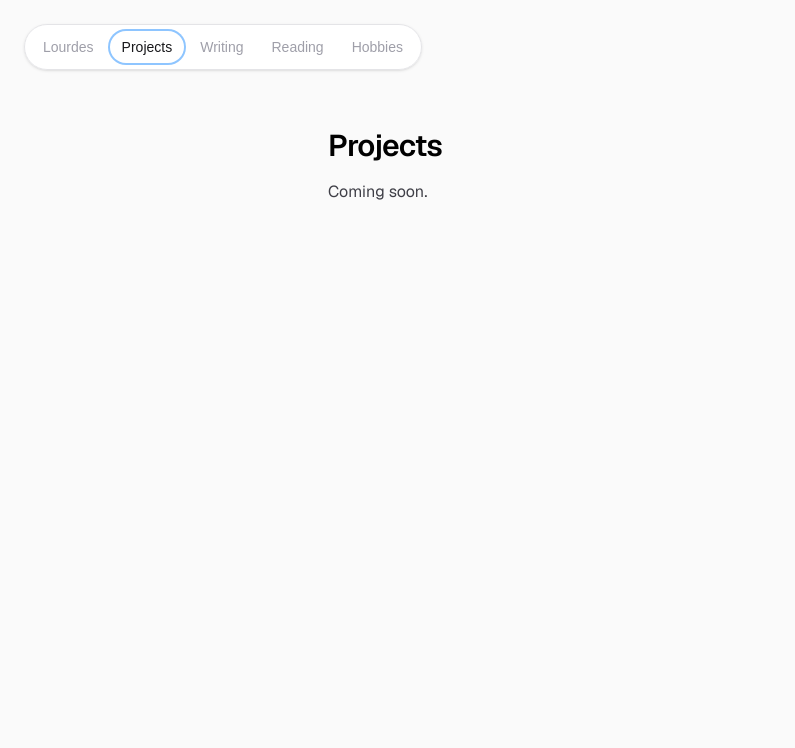
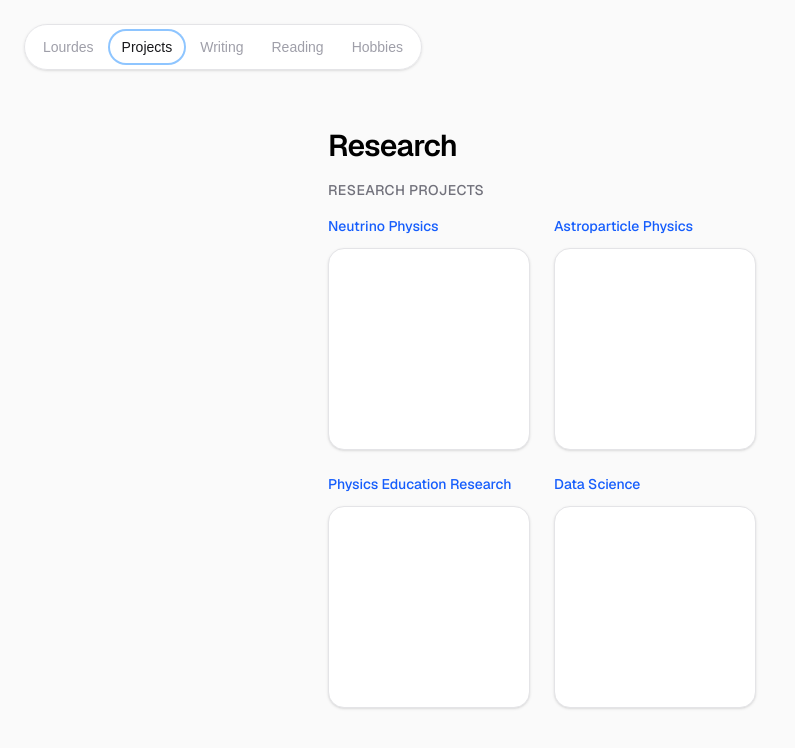
Before and after one commit to lourdesak/lourdesak.github.io, a Next.js app: page /projects in a window 1280 px wide. Shown: the top 748 px of the page, without its empty margins (0-795 px from the left). Built offline with nearby package versions, Linux system fonts and the light colour scheme.

Commit message:
Add shared square grid with blue labels for hobbies and research pages

```diff
--- /dev/null
+++ b/src/app/components/SquareGrid.tsx
@@ -0,0 +1,14 @@
+export default function SquareGrid({ items }: { items: string[] }) {
+  return (
+    <div className="grid w-fit grid-cols-2 gap-6">
+      {items.map((label) => (
+        <div key={label} className="flex flex-col gap-3">
+          <p className="text-sm font-medium text-blue-600 dark:text-blue-400">
+            {label}
+          </p>
+          <div className="h-[202px] w-[202px] rounded-2xl border border-zinc-200 bg-white shadow-sm transition-all duration-300 ease-out hover:-translate-y-1 hover:scale-105 hover:shadow-lg dark:border-zinc-800 dark:bg-zinc-900" />
+        </div>
+      ))}
+    </div>
+  );
+}
--- a/src/app/hobbies/page.tsx
+++ b/src/app/hobbies/page.tsx
@@ -1,20 +1,12 @@
 import PageShell from "../components/PageShell";
+import SquareGrid from "../components/SquareGrid";
 
 const HOBBIES = ["Hobby 1", "Hobby 2", "Hobby 3", "Hobby 4"];
 
 export default function HobbiesPage() {
   return (
     <PageShell title="Hobbies">
-      <div className="grid grid-cols-2 gap-4 sm:grid-cols-4">
-        {HOBBIES.map((hobby) => (
-          <div
-            key={hobby}
-            className="flex aspect-square items-center justify-center rounded-2xl border border-zinc-200 bg-white p-4 text-center text-sm text-zinc-500 shadow-sm transition-all duration-300 ease-out hover:-translate-y-1 hover:scale-105 hover:shadow-lg dark:border-zinc-800 dark:bg-zinc-900 dark:text-zinc-400"
-          >
-            {hobby}
-          </div>
-        ))}
-      </div>
+      <SquareGrid items={HOBBIES} />
     </PageShell>
   );
 }
--- a/src/app/projects/page.tsx
+++ b/src/app/projects/page.tsx
@@ -1,5 +1,22 @@
 import PageShell from "../components/PageShell";
+import SquareGrid from "../components/SquareGrid";
+
+const PROJECTS = [
+  "Neutrino Physics",
+  "Astroparticle Physics",
+  "Physics Education Research",
+  "Data Science",
+];
 
 export default function ProjectsPage() {
-  return <PageShell title="Projects" />;
+  return (
+    <PageShell title="Research">
+      <div className="flex flex-col gap-4">
+        <h2 className="text-sm font-medium uppercase tracking-wide text-zinc-500 dark:text-zinc-500">
+          Research Projects
+        </h2>
+        <SquareGrid items={PROJECTS} />
+      </div>
+    </PageShell>
+  );
 }
```
Also changed, not shown: 1 other file (tests, documents, lock files or other folders).
